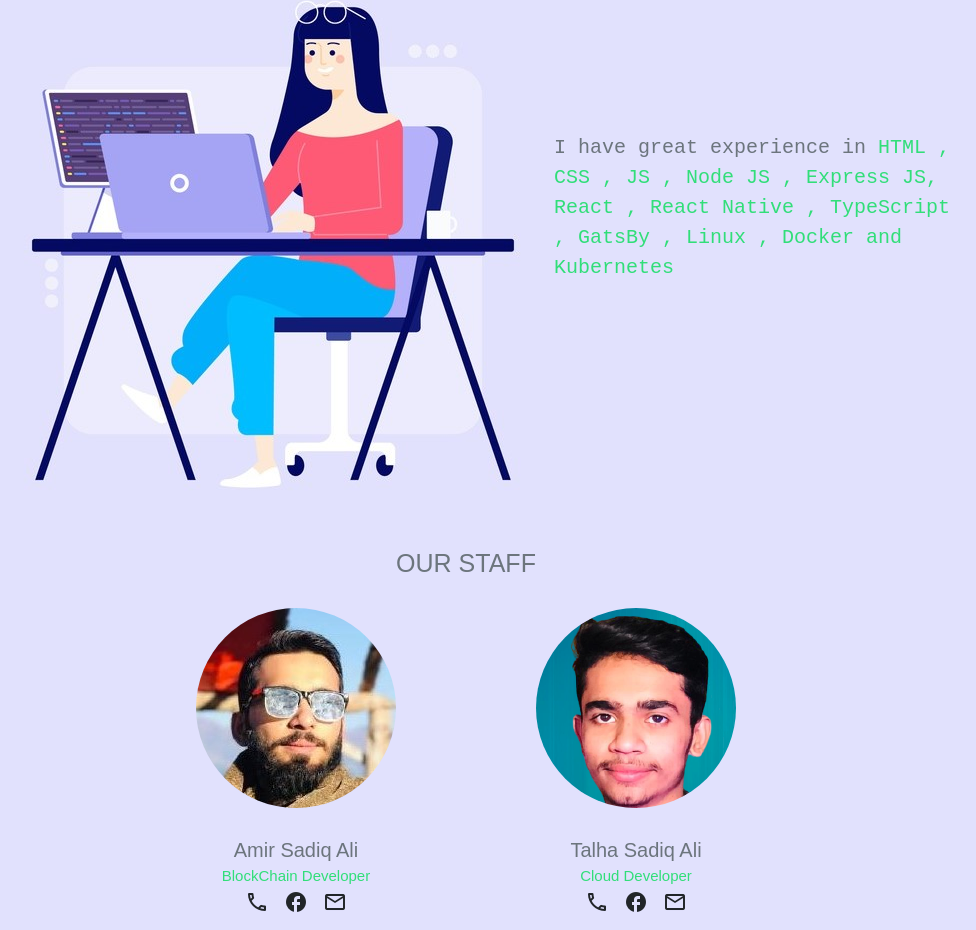
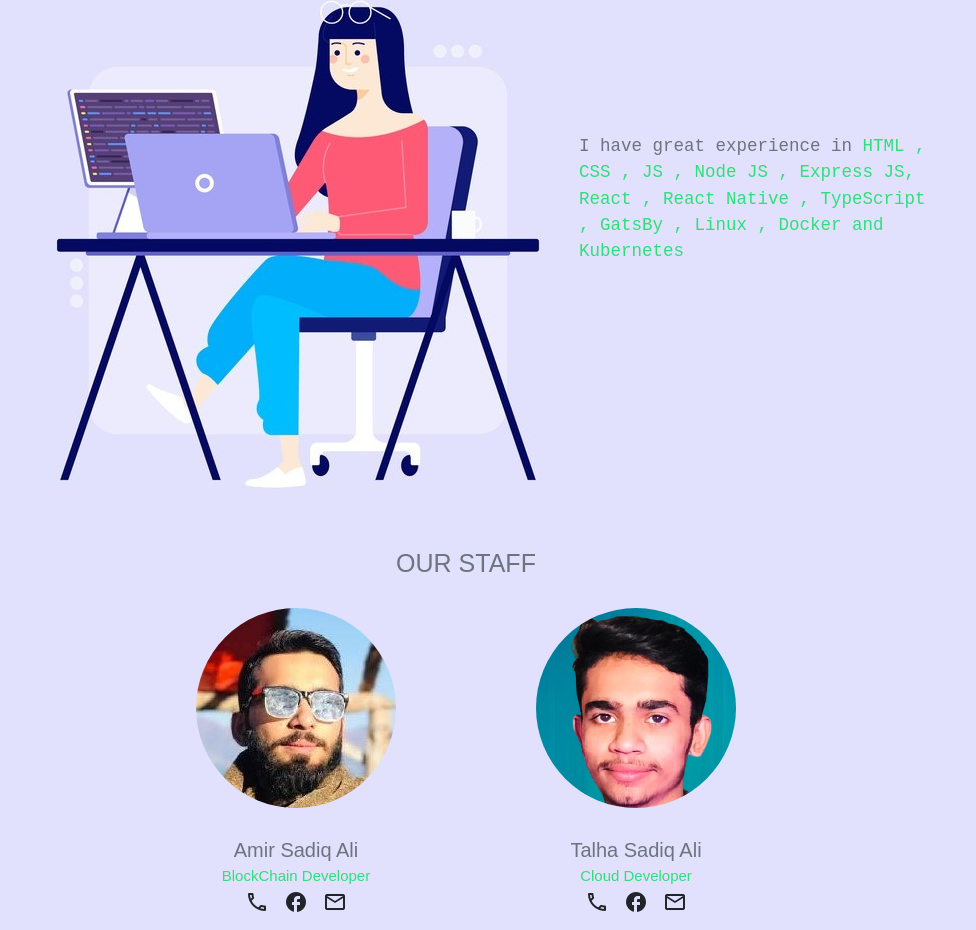
Before and after one commit to faiza203/Portfolio, a React (Create React App) app: page / in a window 1280 px wide. Shown: the part 1380-2310 px from the top of the page, without its empty margins (174-1150 px from the left). Built offline with nearby package versions, Linux system fonts and the light colour scheme; a web font is replaced by a local one.

Commit message:
Update about Styles

```diff
--- a/src/components/About.js
+++ b/src/components/About.js
@@ -8,7 +8,7 @@ const About = () => {
       <div className="aboutMe d-inline-flex">
         <div className="developerImage ms-5 mt-2"></div>
         <div className="text-muted mb-3">
-          <h4 className="h4 text-muted experience justify-content-center">
+          <h4 className="h4 text-muted experience justify-content-center fs-3 lh-base text-left">
             I have great experience in {" "}
             <span className="parrot">
               HTML , CSS , JS , Node JS , Express JS, React , React Native ,
--- a/src/components/css/about.css
+++ b/src/components/css/about.css
@@ -14,13 +14,9 @@
 }
 
 .experience{
-  width: 100%;
-  text-align: left;
   max-width: 20em;
-  line-height: 1.5;
   margin-top: 20vh;
   font-family: 'Courier New', Courier, monospace;
-  font-size: 20px;
 }
 
 @media (max-width: 950px) {
```
